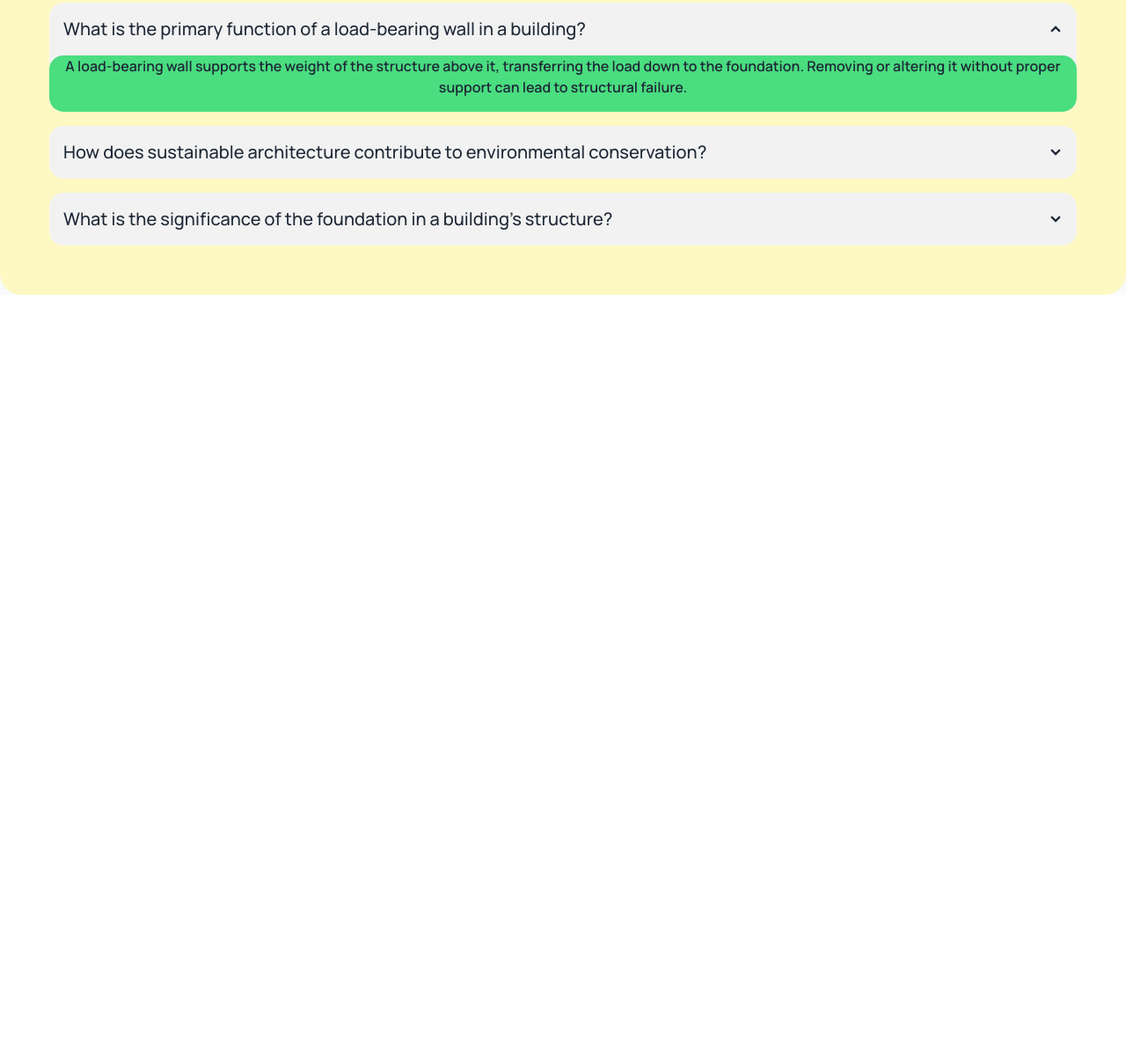
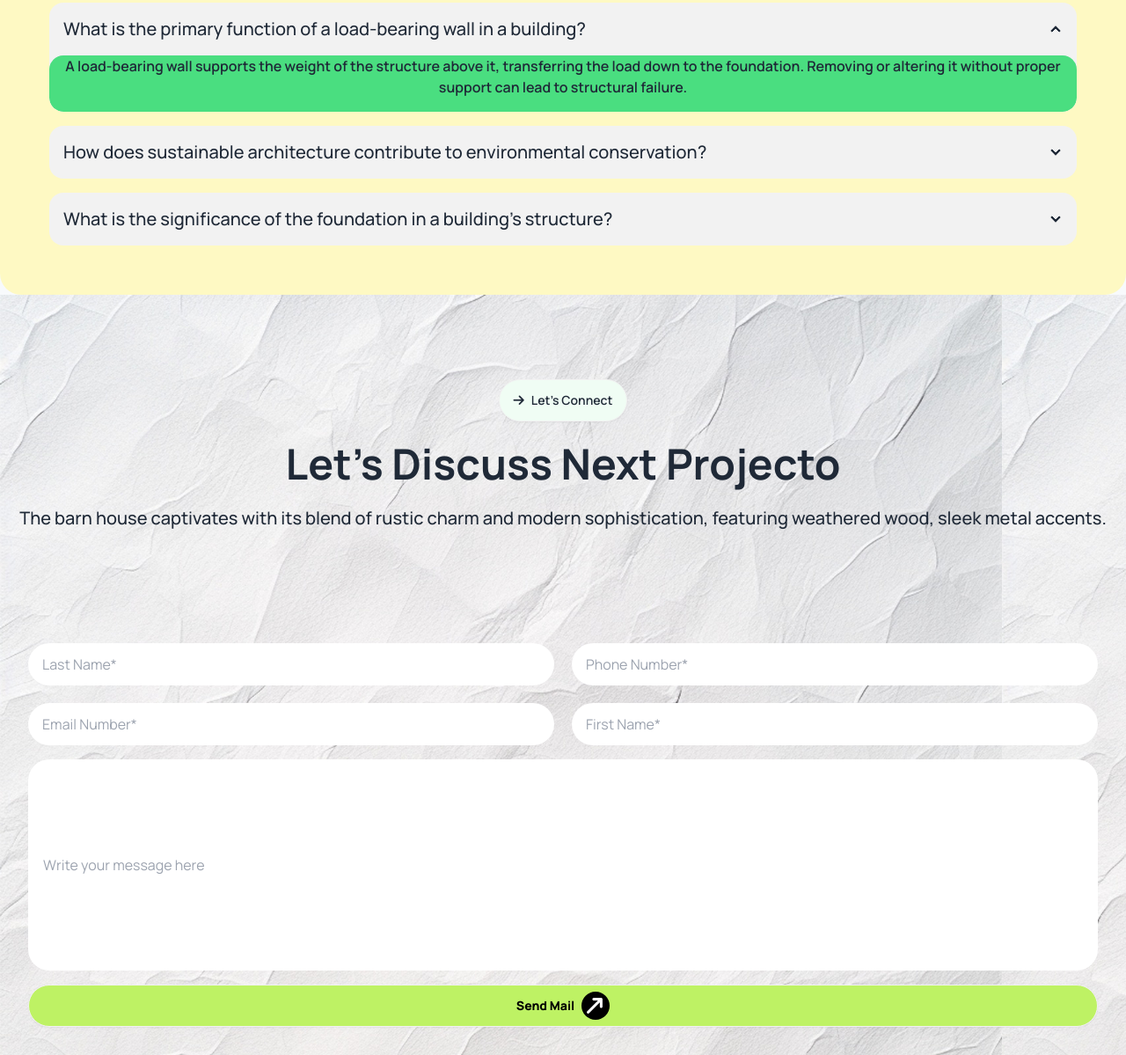
Before and after one commit to RemonHassan/B10-A03, a plain HTML site: page index.html in a window 1280 px wide. Shown: the part 3482-4681 px from the top of the page at 88% size. Before the commit the page ends 3817 px from the top, so only its background shows below. Drawn offline with nearby package versions, Linux system fonts and the light colour scheme.

Commit message:
added next project section

```diff
--- a/index.html
+++ b/index.html
@@ -431,6 +431,67 @@
         </div>
       </section>
       <!-- challenge part-2 ends -->
+
+      <!-- next project starts -->
+      <section class="container mx-auto">
+        <div style="background-image: url(/assets/bg.jpg)">
+          <div class="py-8 lg:py-24 space-y-6 text-center">
+            <button class="btn bg-green-50 rounded-3xl">
+              <i class="fa-solid fa-arrow-right"></i> Let’s Connect
+            </button>
+            <h3 class="text-5xl font-bold">Let’s Discuss Next Projecto</h3>
+            <p class="text-xl font-medium">
+              The barn house captivates with its blend of rustic charm and
+              modern sophistication, featuring weathered wood, sleek metal
+              accents.
+            </p>
+          </div>
+          <div class="p-8">
+            <div class="grid grid-cols-1 md:grid-cols-2 gap-5 text-center">
+              <input
+                type="text"
+                placeholder="Last Name*"
+                class="input border-none w-full max-w-xs lg:max-w-3xl rounded-3xl"
+              />
+              <input
+                type="text"
+                placeholder="Phone Number*"
+                class="input border-none w-full max-w-xs lg:max-w-3xl rounded-3xl"
+              />
+              <input
+                type="text"
+                placeholder="Email Number*"
+                class="input border-none w-full max-w-xs lg:max-w-3xl rounded-3xl"
+              />
+              <input
+                type="text"
+                placeholder="First Name*"
+                class="input border-none w-full max-w-xs lg:max-w-3xl rounded-3xl"
+              />
+            </div>
+            <div class="my-4">
+              <input
+                type="text"
+                placeholder="Write your message here"
+                class="input w-full h-32 lg:h-60 lg:max-w-9xl rounded-3xl"
+              />
+            </div>
+            <div class="text-center">
+              <a
+                class="btn bg-lime-300 w-full lg:max-w-9xl text-black texy-lg font-extrabold rounded-3xl"
+                >Send Mail
+                <div class="relative">
+                  <div class="h-8 w-8 bg-black rounded-[50%]"></div>
+                  <i
+                    class="absolute z-50 top-0 left-[6px] fa-solid fa-arrow-up-long text-2xl rotate-45 text-white"
+                  ></i>
+                </div>
+              </a>
+            </div>
+          </div>
+        </div>
+      </section>
+      <!-- next project ends -->
     </main>
 
     <!-- main section ends -->
```
